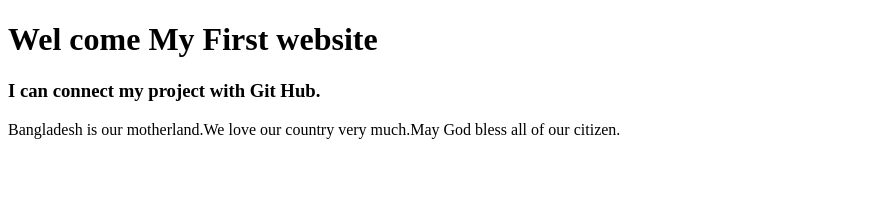
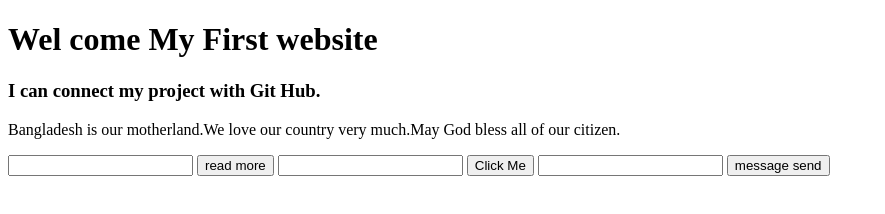
Before and after one commit to bipreshroy/my_first_website, a plain HTML site: page index.html in a window 1280 px wide. Shown: the whole page, without its empty margins (0-885 px from the left). Drawn offline with Linux system fonts and the light colour scheme.

Commit message:
new message area

```diff
--- a/index.html
+++ b/index.html
@@ -9,6 +9,11 @@
     <h1>Wel come My First website</h1>
     <h3>I can connect my project with Git Hub.</h3>
     <p>Bangladesh is our motherland.We love our country very much.May God bless all of our citizen.</p>
-
+    <input type="text">
+    <button>read more</button>
+    <input type="text">
+    <button>Click Me</button>
+    <input type="text-area">
+    <button>message send</button>
 </body>
 </html>
```
